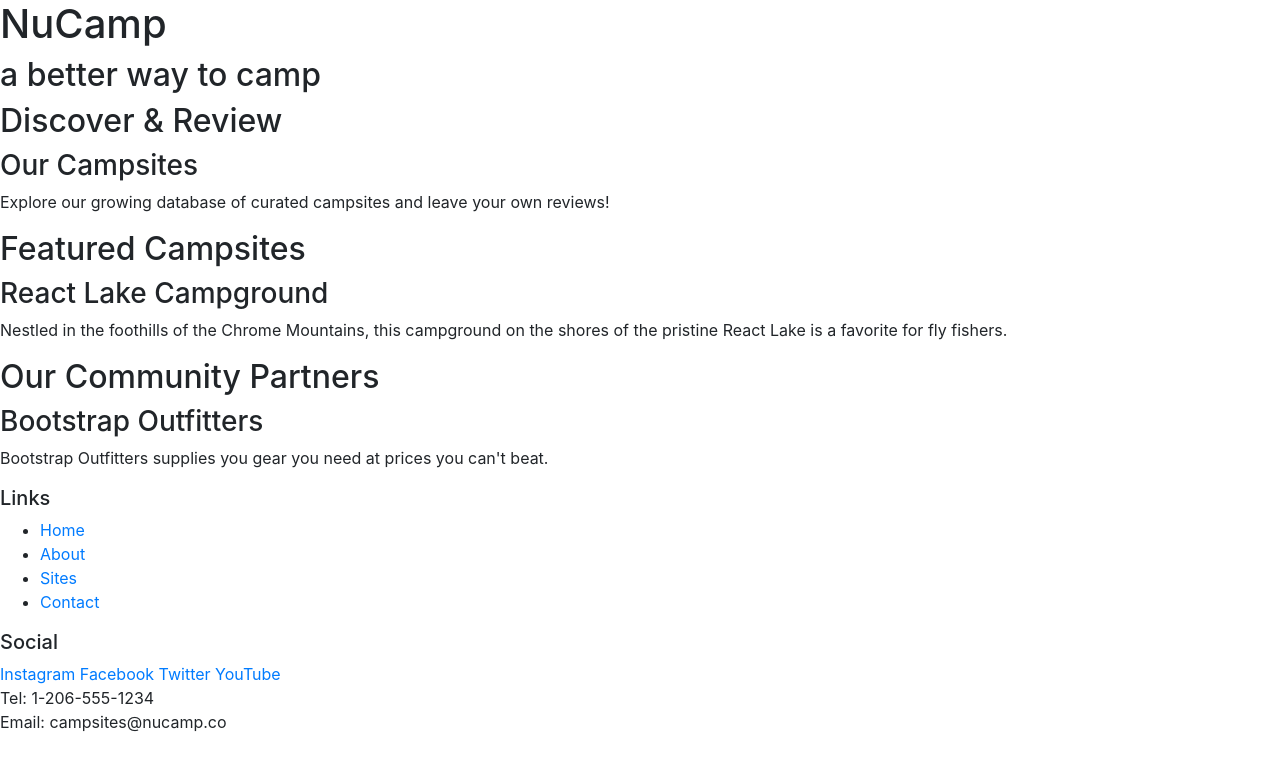
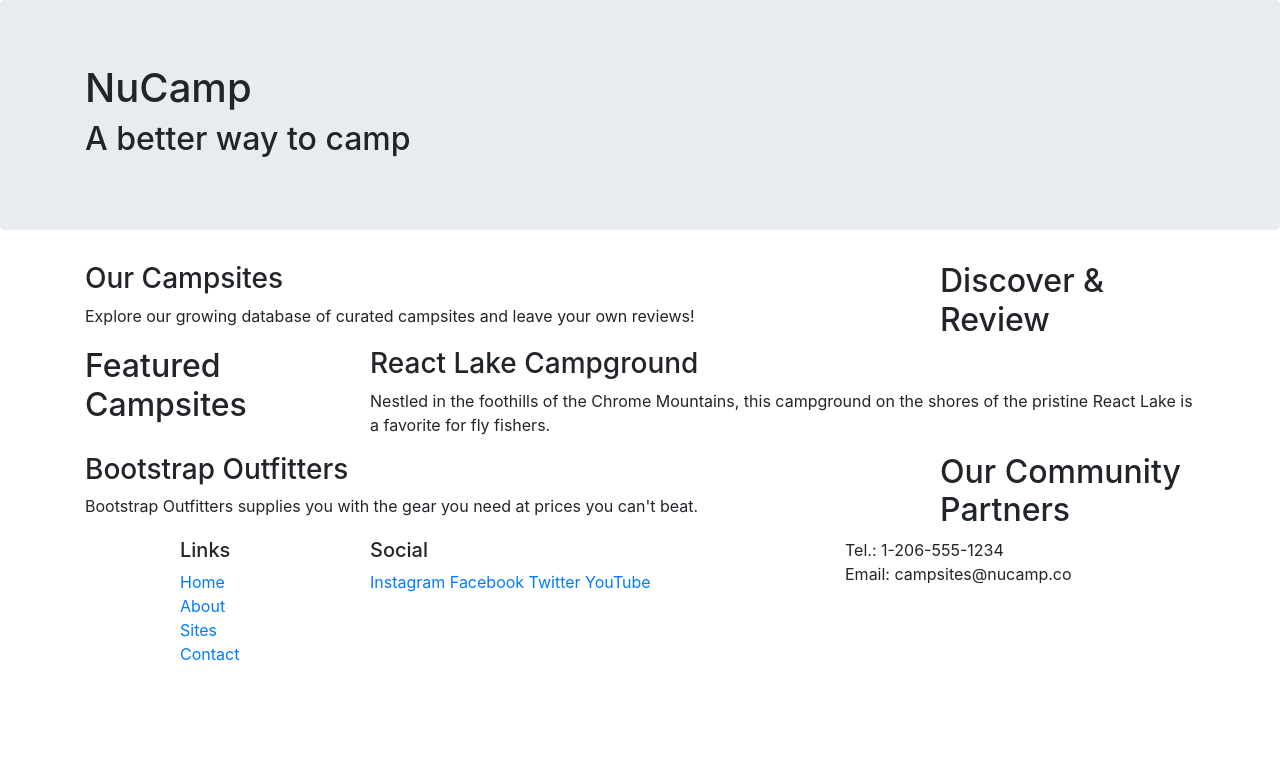
Before and after one commit to Aron21088/nucampsite, a website: page index.html in a window 1280 px wide. Drawn offline with nearby package versions, Linux system fonts and the light colour scheme.

Commit message:
Bootstrap Grid

```diff
--- a/index.html
+++ b/index.html
@@ -14,51 +14,73 @@
 
 <body>
 
-    <header>
-        <div>
+    <header class="jumbotron">
+        <div class="container">
+            <div class="row">
+                <div class="col">
                   <h1>NuCamp</h1>
-            <h2>a better way to camp</h2>
+                 <h2>A better way to camp</h2>
+               </div>
+            </div>
         </div>
     </header>
 
-    <div>
+    <div class="container">
+        <div class="row">
+            <div class="col-sm-4 order-sm-last col-md-3">
                 <h2>Discover & Review</h2>
+            </div>
+            <div class="col">
                 <h3>Our Campsites</h3>
                 <p>Explore our growing database of curated campsites and leave your own reviews!</p>
             </div>
+        </div>
 
-    <div>
+        <div class="row">
+            <div class="col-sm-4 col-md-3">
                 <h2>Featured Campsites</h2>
+            </div>
+            <div class="col">
                 <h3>React Lake Campground</h3>
         		<p>Nestled in the foothills of the Chrome Mountains, this campground on the shores of the pristine React Lake is a favorite for fly fishers.</p>
    			</div>
+        </div>
 
-    <div>
+        <div class="row">
+            <div class="col-sm-4 order-sm-last col-md-3">
                 <h2>Our Community Partners</h2>
+            </div>
+            <div class="col">
                 <h3>Bootstrap Outfitters</h3>
-        <p>Bootstrap Outfitters supplies you gear you need at prices you can't beat.</p>
+        		<p>Bootstrap Outfitters supplies you with the gear you need at prices you can't beat.</p>
+            </div>
+        </div>
     </div>
 
     <footer>
-        <div>
+        <div class="container">
+            <div class="row">
+                <div class="col-4 col-sm-2 offset-1">
                     <h5>Links</h5>
-            <ul>
+            		<ul class="list-unstyled">
                         <li><a href="#">Home</a></li>
                         <li><a href="#">About</a></li>
                         <li><a href="#">Sites</a></li>
                         <li><a href="#">Contact</a></li>
                     </ul>
                 </div>
-        <div>
+                <div class="col-6 col-sm-5">
                 	<h5>Social</h5>
                     <a href="http://instagram.com/">Instagram</a>
                     <a href="http://facebook.com/">Facebook</a>
                     <a href="http://twitter.com/">Twitter</a>
                     <a href="http://youtube.com/">YouTube</a>
                 </div>
-        <div>
-            Tel: 1-206-555-1234<br />
+                <div class="col-sm-4">
+                    Tel.: 1-206-555-1234<br />
                     Email: campsites@nucamp.co
+                </div>
+           </div>
         </div>
     </footer>
     <!-- jQuery must come first, then Popper.js, then the Bootstrap JavaScript plugins.-->
```
Lines whose indentation alone changed are shown as unchanged.
